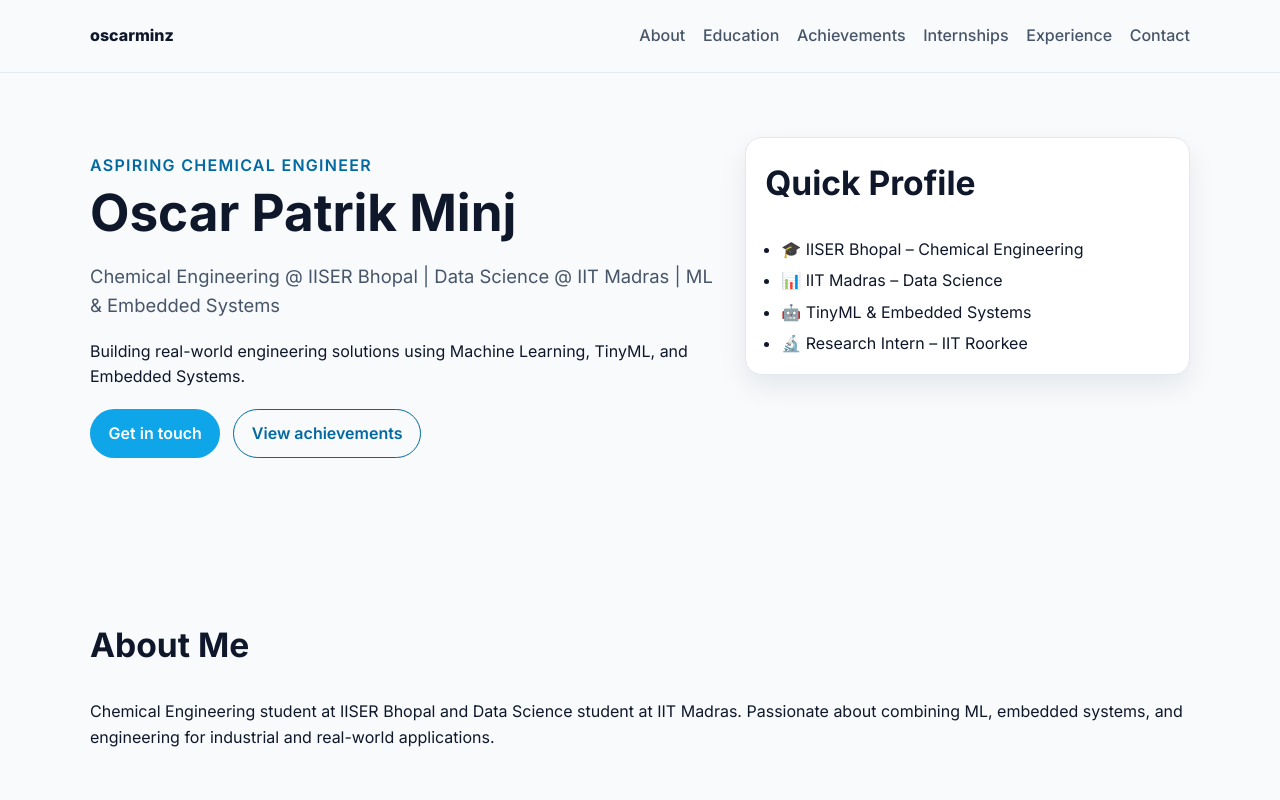
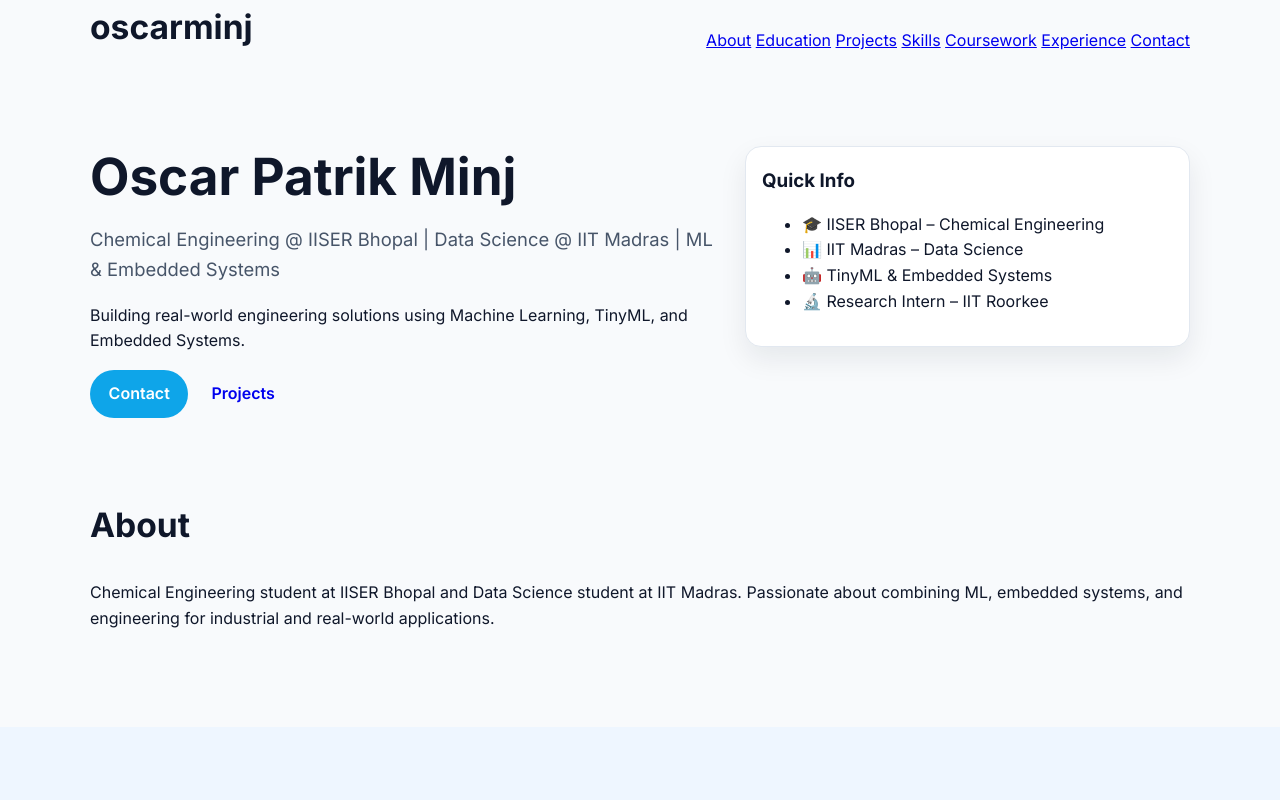
Before and after one commit to oscar23214/personal-portfolio-, a plain HTML site: page index.html in a window 1280 px wide. Shown: the top 800 px of the page. Drawn offline with Linux system fonts and the light colour scheme.

Commit message:
Update index.html

```diff
--- a/index.html
+++ b/index.html
@@ -3,57 +3,50 @@
 <head>
   <meta charset="UTF-8" />
   <meta name="viewport" content="width=device-width, initial-scale=1.0" />
-    <meta
-      name="description"
-      content="Personal portfolio of a 3rd-year Chemical Engineering student at IISER Bhopal and Data Science Diploma student at IItM."
-    />
-    <title>Portfolio | IISERB + IITM</title>
-    <link rel="preconnect" href="https://fonts.googleapis.com" />
-    <link rel="preconnect" href="https://fonts.gstatic.com" crossorigin />
-    <link
-      href="https://fonts.googleapis.com/css2?family=Inter:wght@400;500;600;700;800&display=swap"
-      rel="stylesheet"
-    />
+  <title>Oscar Minj | Portfolio</title>
+
+  <link href="https://fonts.googleapis.com/css2?family=Inter:wght@400;600;700;800&display=swap" rel="stylesheet" />
   <link rel="stylesheet" href="styles.css" />
 </head>
+
 <body>
-    <header class="site-header">
-      <nav class="nav container">
-        <a href="#" class="brand">oscarminz</a>
-        <ul class="nav-links">
-          <li><a href="#about">About</a></li>
-          <li><a href="#education">Education</a></li>
-          <li><a href="#achievements">Achievements</a></li>
-          <li><a href="#internships">Internships</a></li>
-          <li><a href="#experience">Experience</a></li>
-          <li><a href="#contact">Contact</a></li>
-        </ul>
+
+<header class="header">
+  <div class="container nav">
+    <h2 class="logo">oscarminj</h2>
+    <nav>
+      <a href="#about">About</a>
+      <a href="#education">Education</a>
+      <a href="#projects">Projects</a>
+      <a href="#skills">Skills</a>
+      <a href="#coursework">Coursework</a>
+      <a href="#experience">Experience</a>
+      <a href="#contact">Contact</a>
     </nav>
+  </div>
 </header>
 
-    <main>
-      <section class="hero section">
+<section class="hero">
   <div class="container hero-grid">
     <div>
-            <p class="eyebrow">Aspiring Chemical Engineer</p>
-            <h1 id="name">Oscar Patrik Minj</h1>
+      <h1 id="name"></h1>
       <p id="headline" class="headline"></p>
       <p id="summary" class="summary"></p>
-            <div class="cta-row">
-              <a href="#contact" class="btn primary">Get in touch</a>
-              <a href="#achievements" class="btn ghost">View achievements</a>
+      <div class="buttons">
+        <a href="#contact" class="btn primary">Contact</a>
+        <a href="#projects" class="btn secondary">Projects</a>
       </div>
     </div>
-          <aside class="hero-card" aria-label="Quick profile details">
-            <h2>Quick Profile</h2>
+    <div class="card">
+      <h3>Quick Info</h3>
       <ul id="quickFacts"></ul>
-          </aside>
+    </div>
   </div>
 </section>
 
 <section id="about" class="section">
   <div class="container">
-          <h2>About Me</h2>
+    <h2>About</h2>
     <p id="aboutText"></p>
   </div>
 </section>
@@ -61,48 +54,47 @@
 <section id="education" class="section alt">
   <div class="container">
     <h2>Education</h2>
-          <div id="educationList" class="card-grid"></div>
+    <div id="educationList" class="grid"></div>
   </div>
 </section>
 
-      <section id="achievements" class="section">
+<section id="projects" class="section">
   <div class="container">
-          <h2>Past Achievements</h2>
-          <div id="achievementsList" class="timeline"></div>
+    <h2>Projects</h2>
+    <div id="projectList" class="grid"></div>
   </div>
 </section>
 
-      <section id="internships" class="section alt">
+<section id="skills" class="section alt">
   <div class="container">
-          <h2>Internships</h2>
-          <div id="internshipList" class="card-grid"></div>
+    <h2>Skills</h2>
+    <div id="skillsList" class="skills"></div>
   </div>
 </section>
 
-      <section id="experience" class="section">
+<section id="coursework" class="section">
   <div class="container">
-          <h2>Work Experience</h2>
-          <div id="experienceList" class="card-grid"></div>
+    <h2>Coursework</h2>
+    <div id="courseList" class="grid"></div>
   </div>
 </section>
 
-      <section id="contact" class="section alt">
+<section id="experience" class="section alt">
+  <div class="container">
+    <h2>Experience</h2>
+    <div id="experienceList" class="grid"></div>
+  </div>
+</section>
+
+<section id="contact" class="section">
   <div class="container">
     <h2>Contact</h2>
-          <p>
-            If you would like to collaborate on research, internships, projects,
-            or opportunities in chemical engineering and industrial innovation,
-            feel free to connect.
-          </p>
-          <div class="contact-box" id="contactInfo"></div>
+    <div id="contactInfo"></div>
   </div>
 </section>
-    </main>
 
-    <footer class="site-footer">
-      <div class="container">
+<footer>
   <p id="footerText"></p>
-      </div>
 </footer>
 
 <script src="script.js"></script>
```
Lines whose indentation alone changed are shown as unchanged.
